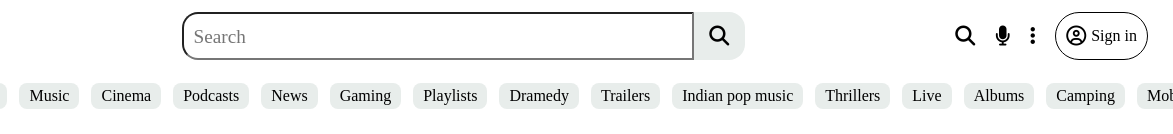
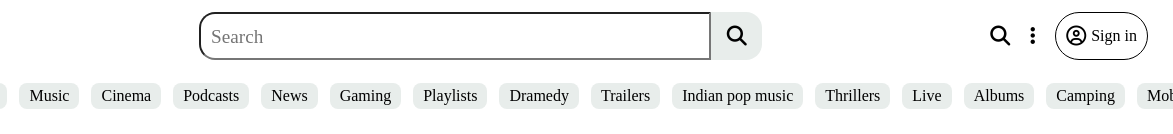
Before and after one commit to Mega-nathan/YouTube_Clone, a plain HTML site: page index.html in a window 1280 px wide. Shown: the top 134 px of the page, 107-1280 px from the left. Drawn offline with nearby package versions, Linux system fonts and the light colour scheme.

Commit message:
Updated index.html

```diff
--- a/index.html
+++ b/index.html
@@ -34,7 +34,6 @@
 
                 <div class="bg-nav-right">
                     <i class="fa-solid fa-magnifying-glass search"></i>
-                    <i class="fa-solid fa-microphone microphone hide"></i>
                     <i class="fa-solid fa-ellipsis-vertical ellipsis-menu"></i>
                     <div class="nav-right-para">
                         <i class="fa-regular fa-circle-user profile"></i>
```
